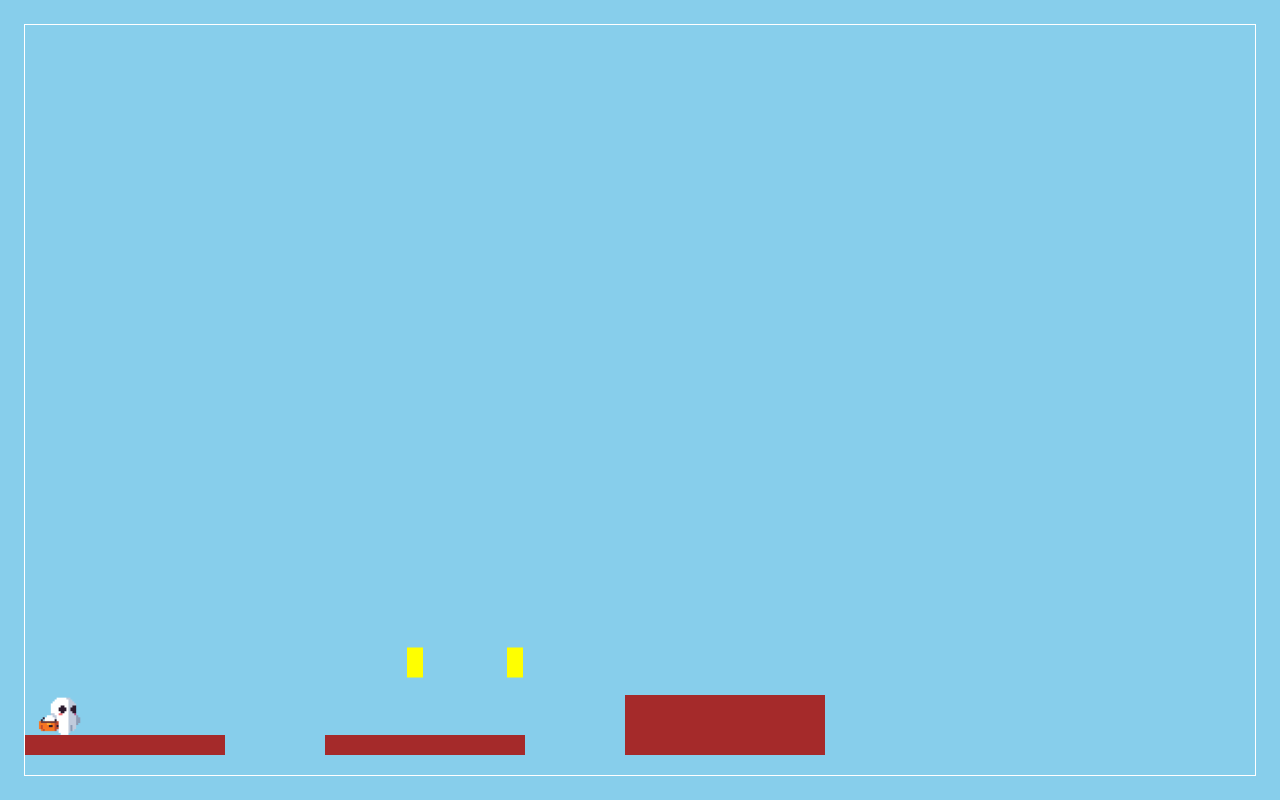
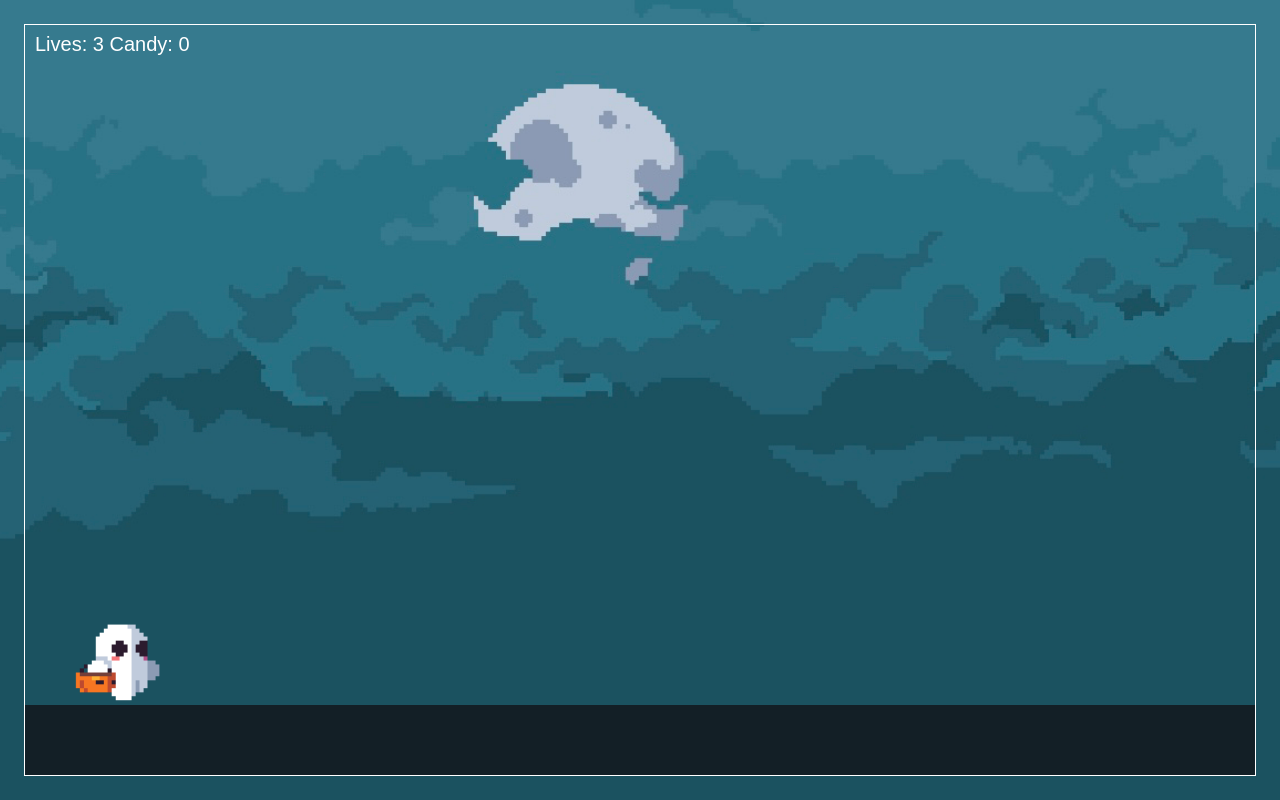
Before and after one commit to D1lutedJuice/CA2GameJE_, a website with bundled scripts: page public_html/index.html in a window 1280 px wide. Built offline with nearby package versions, Linux system fonts and the light colour scheme.

Commit message:
Added UI, Made collectables Fall, & Backround
Added very basic UI of lives and candies collected, i also made it so the collectables will fall and once they hit the floor they get destroyed, and idle animation added.

```diff
--- a/public_html/css/styles.css
+++ b/public_html/css/styles.css
@@ -5,7 +5,12 @@ body {
     justify-content: center;
     align-items: center;
     height: 100vh;
-    background-color: skyblue; /* Red background color */
+    /* used https://www.w3schools.com/css/css_background_image.asp for help */
+     background-image: url("../resources/images/Environment/Background.png");
+     /*covers the whole body */
+     background-size: cover;
+     /*centers the image */
+     background-position: center;
 }
 
 /* Add border to the canvas element */
--- a/public_html/js/engine/resources.js
+++ b/public_html/js/engine/resources.js
@@ -9,7 +9,18 @@ const RunImages =
             new Image(), // The Image instance for the player.
             new Image(),
             new Image(),// The Image instance for the enemy.
-            new Image(),
+            new Image()
+        ];
+
+const IdleImages=
+        [
+           new Image(),
+           new Image(),
+           new Image(),
+           new Image(),
+           new Image(),
+           new Image(),
+           new Image()
         ];
 
 // Create an AudioFiles object to hold the file paths of the audio resources.
@@ -28,6 +39,15 @@ RunImages[1].src = "./resources/images/player/Run2.png";
 RunImages[2].src = "./resources/images/player/Run3.png";
 RunImages[3].src = "./resources/images/player/Run4.png";
 
+IdleImages[0].src = "./resources/images/player/Idle1.png";
+IdleImages[1].src = "./resources/images/player/Idle2.png";
+IdleImages[2].src = "./resources/images/player/Idle3.png";
+IdleImages[3].src = "./resources/images/player/Idle4.png";
+IdleImages[4].src = "./resources/images/player/Idle5.png";
+IdleImages[5].src = "./resources/images/player/Idle6.png";
+IdleImages[6].src = "./resources/images/player/Idle7.png";
+
+
 
 // Export the Images and AudioFiles objects so they can be imported and used in other modules.
-export { Images, AudioFiles, RunImages};
+export { Images, AudioFiles, RunImages, IdleImages};
--- a/public_html/js/game/Player.js
+++ b/public_html/js/game/Player.js
@@ -11,6 +11,8 @@ import Collectible from './collectible.js'
 import ParticleSystem from '../engine/particleSystem.js'
 
 import {RunImages} from '../engine/resources.js'
+import {IdleImages} from '../engine/resources.js'
+
 class Player extends GameObject
 {
     constructor(x, y, w, h)
@@ -22,7 +24,7 @@ class Player extends GameObject
         this.animator = new Animator('red',w,h);
         this.addComponent(this.animator);
         let run = new Animation('red',w,h, RunImages, 10);
-        let idle = new Animation('red', w, h, [RunImages[0]], 10);
+        let idle = new Animation('red', w, h, IdleImages, 10);
 
         this.animator.addAnimation("run", run);
         this.animator.addAnimation("idle", idle);
@@ -32,7 +34,7 @@ class Player extends GameObject
         this.direction = 1;
         this.score = 0;
         this.defaultSpeed=100;
-        this.speed = 100;
+        this.speed = 400;
         this.isOnPlatform = false;
         this.isJumping = false;
         this.jumpForce = 300;
@@ -122,7 +124,6 @@ class Player extends GameObject
         this.game.removeGameObject(collectible);
         this.emitParticles(collectible);
         this.score++;
-        this.speed *= 2;
 
     }
 
--- /dev/null
+++ b/public_html/js/game/PlayerUI.js
@@ -0,0 +1,23 @@
+import UI from "../engine/ui.js";
+import GraphicalUI from "../engine/graphicalUI.js";
+import GameObject from "../engine/gameObject.js"
+import Player from "./player.js"
+
+class PlayerUI extends GameObject
+{
+    constructor(x, y)
+    {
+        super(x,y);
+        this.ui = new UI('Lives: 3 Score: 0', 10,10);
+        this.addComponent(this.ui);
+
+    }
+
+    update(deltaTime)
+    {
+        const player = this.game.gameObjects.find((obj)=>obj instanceof Player);
+        this.ui.setText("Lives: "+player.lives+ " Candy: "+player.score);
+    }
+}
+
+export default PlayerUI;
--- a/public_html/js/game/collectible.js
+++ b/public_html/js/game/collectible.js
@@ -26,28 +26,15 @@ class Collectible extends GameObject
     {
         let physics = this.getComponent(Physics);
         let renderer = this.getComponent(Renderer);
-        if(this.vDirection===1)
-        {
-            physics.velocity.y = -50;
-        }
-        else
-        {
-            physics.velocity.y = 50;
-        }
-        this.timeFloating -= deltaTime;
-        if(this.timeFloating < 0)
-        {
-            this.timeFloating = this.floatTime;
-            this.vDirection *=-1;
-            physics.velocity.y=0;
+
+          //objects will fall at this speed
+          physics.velocity.y = 100;
+
+        //removes gameobject wthen it hits the ground
+        if (this.y > (this.game.canvas.height-70) - renderer.height) {
+            this.game.removeGameObject(this);
         }
 
-        renderer.width += this.hDirection;
-        this.x += (this.hDirection/2)*-1;
-        if(renderer.width > 30 || renderer.width <1)
-        {
-            this.hDirection *=-1;
-        }
         super.update(deltaTime);
     }
 
--- a/public_html/js/game/level.js
+++ b/public_html/js/game/level.js
@@ -4,8 +4,8 @@ import Confiner from '../engine/confiner.js';
 import Platform from './platform.js';
 import Player from './player.js';
 import Collectible from './collectible.js';
+import PlayerUI from './PlayerUI.js';
 
-import PlayerUI from './PlayerUI.js';
 
 class Level extends Game
 {
@@ -14,16 +14,17 @@ class Level extends Game
         super(canvasId);
 
 
-        const player = new Player(10, this.canvas.height - 100,50, 50);
+        const player = new Player(10, this.canvas.height - 50,100, 100);
+        const playerUI = new PlayerUI(10, 10);
+        this.addGameObject(playerUI);
 
-        this.camera.confiner = new Confiner(0,0,2000,this.canvas.height);
+        this.camera.confiner = new Confiner(0,0,1200,this.canvas.height);
         this.camera.target = player;
         this.addGameObject(player);
 
         const platforms = [
-                    new Platform(0, this.canvas.height-40, 200, 20),
-                    new Platform(300, this.canvas.height-40, 200, 20),
-                    new Platform(600, this.canvas.height-80, 200, 60)
+                    new Platform(-400, this.canvas.height -70, 1600, 200)
+
         ];
 
         for(const platform of platforms)
@@ -32,8 +33,8 @@ class Level extends Game
         }
 
         const Collectibles = [
-            new Collectible(375,this.canvas.height-100),
-            new Collectible(475,this.canvas.height-100)
+            new Collectible(375,this.canvas.height-800),
+            new Collectible(475,this.canvas.height-800)
 
         ];
 
--- a/public_html/js/game/platform.js
+++ b/public_html/js/game/platform.js
@@ -4,7 +4,7 @@ import Physics from '../engine/physics.js'
 
 class Platform extends GameObject
 {
-    constructor(x, y, w, h, color="brown")
+    constructor(x, y, w, h, color="#131f26")
     {
         super(x, y);
 
```
Also changed, not shown: nbproject/private/private.xml (+10 -12 lines), public_html/resources/images/Environment/Background.png (added), public_html/resources/images/collectible/BadCandy.png (added), public_html/resources/images/collectible/Candy.png (added), public_html/resources/images/player/Idle1.png (added), public_html/resources/images/player/Idle2.png (added), public_html/resources/images/player/Idle3.png (added), public_html/resources/images/player/Idle4.png (added), public_html/resources/images/player/Idle5.png (added), public_html/resources/images/player/Idle6.png (added), public_html/resources/images/player/Idle7.png (added).
